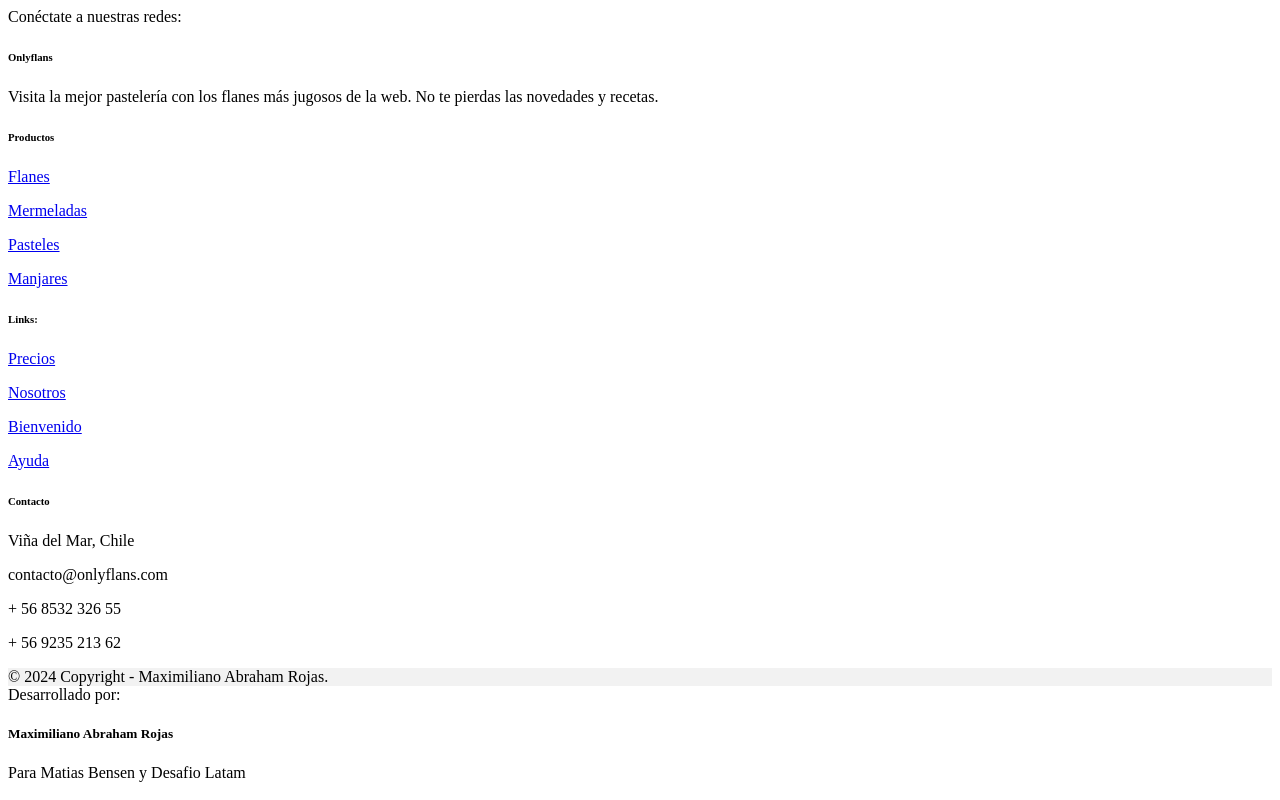
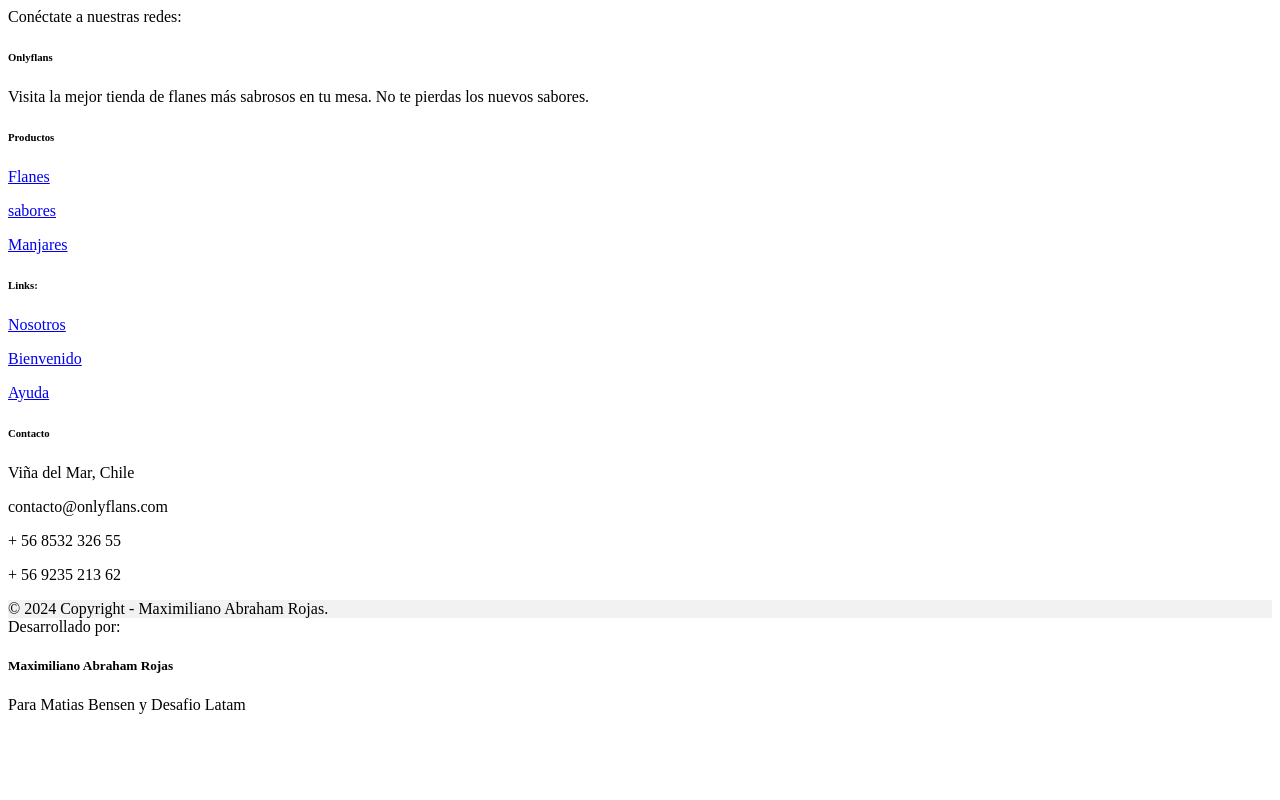
Before and after one commit to Maxabraham86/onlyflans, a Django app: template web/templates/parts/footer.html in a window 1280 px wide. Run offline with Django 5.2, Linux system fonts and the light colour scheme; the template is opened without the code that fills it, so the values that code supplies are empty.

```diff
--- a/web/templates/parts/footer.html
+++ b/web/templates/parts/footer.html
@@ -1,57 +1,32 @@
-<!-- Footer -->
-<footer class="text-center text-lg-start bg-body-tertiary text-muted">
-	<!-- Section: Social media -->
-	<section class="d-flex justify-content-center justify-content-lg-between p-4 border-bottom">
-		<!-- Left -->
+
+<footer class="text-center text-lg-start bg-body-tertiary text-muted ">
+
+	<section class="d-flex justify-content-center justify-content-lg-between p-4 border-bottom bg-succes">
+
 		<div class="me-5 d-none d-lg-block">
 			<span>Conéctate a nuestras redes:</span>
 		</div>
-		<!-- Left -->
 
-		<!-- Right -->
-		<div>
-			<a href="" class="me-4 text-reset">
-				<i class="fab fa-facebook-f"></i>
-			</a>
-			<a href="" class="me-4 text-reset">
-				<i class="fab fa-twitter"></i>
-			</a>
-			<a href="" class="me-4 text-reset">
-				<i class="fab fa-google"></i>
-			</a>
-			<a href="" class="me-4 text-reset">
-				<i class="fab fa-instagram"></i>
-			</a>
-			<a href="" class="me-4 text-reset">
-				<i class="fab fa-linkedin"></i>
-			</a>
-			<a href="" class="me-4 text-reset">
-				<i class="fab fa-github"></i>
-			</a>
-		</div>
-		<!-- Right -->
 	</section>
-	<!-- Section: Social media -->
 
-	<!-- Section: Links  -->
+
+
 	<section class="">
 		<div class="container text-center text-md-start mt-5">
-			<!-- Grid row -->
+
 			<div class="row mt-3">
-				<!-- Grid column -->
+
 				<div class="col-md-3 col-lg-4 col-xl-3 mx-auto mb-4">
-					<!-- Content -->
+
 					<h6 class="text-uppercase fw-bold mb-4">
 						<i class="fas fa-gem me-3"></i>Onlyflans
 					</h6>
 					<p>
-						Visita la mejor pastelería con los flanes más jugosos de la web.
-						No te pierdas las novedades y recetas.
+						Visita la mejor tienda de flanes más sabrosos en tu mesa.
+						No te pierdas los nuevos sabores.
 					</p>
 				</div>
-				<!-- Grid column -->
 
-				<!-- Grid column -->
 				<div class="col-md-2 col-lg-2 col-xl-2 mx-auto mb-4">
 					<!-- Links -->
 					<h6 class="text-uppercase fw-bold mb-4">
@@ -61,26 +36,20 @@
 						<a href="#" class="text-reset">Flanes</a>
 					</p>
 					<p>
-						<a href="#" class="text-reset">Mermeladas</a>
-					</p>
 					<p>
-						<a href="#" class="text-reset">Pasteles</a>
+						<a href="#" class="text-reset">sabores</a>
 					</p>
 					<p>
 						<a href="#" class="text-reset">Manjares</a>
 					</p>
 				</div>
-				<!-- Grid column -->
 
-				<!-- Grid column -->
 				<div class="col-md-3 col-lg-2 col-xl-2 mx-auto mb-4">
 					<!-- Links -->
 					<h6 class="text-uppercase fw-bold mb-4">
 						Links:
 					</h6>
-					<p>
-						<a href="#" class="text-reset">Precios</a>
-					</p>
+
 					<p>
 						<a href="/about" class="text-reset">Nosotros</a>
 					</p>
@@ -91,9 +60,7 @@
 						<a href="#" class="text-reset">Ayuda</a>
 					</p>
 				</div>
-				<!-- Grid column -->
 
-				<!-- Grid column -->
 				<div class="col-md-4 col-lg-3 mx-auto mb-md-0 mb-4">
 					<!-- Links -->
 					<h6 class="text-uppercase fw-bold mb-4">Contacto</h6>
@@ -105,32 +72,32 @@
 					<p><i class="fas fa-phone me-3"></i> + 56 8532 326 55</p>
 					<p><i class="fas fa-print me-3"></i> + 56 9235 213 62</p>
 				</div>
-				<!-- Grid column -->
+
 			</div>
-			<!-- Grid row -->
+
 		</div>
 	</section>
-	<!-- Section: Links  -->
 
-	<!-- Copyright -->
-	<div class="text-center p-4" style="background-color: rgba(0, 0, 0, 0.05);">
+
+
+	<div class="text-end p-4" style="background-color: rgba(0, 0, 0, 0.05);">
 		© 2024 Copyright - Maximiliano Abraham Rojas.
 	</div>
-	<!-- Copyright -->
+
 </footer>
-<!-- Footer -->
+
 
 
 <div >
     <div class="card-header">
         Desarrollado por:
     </div>
-    <div class="card-body">
+    <div class="card-body text-body-succes ">
         <h5 class="card-title">Maximiliano Abraham Rojas <br></h5>
         <p class="card-text"> Para Matias Bensen y Desafio Latam</p>
 
     </div>
-    <div class="card-footer text-body-secondary">
+    <div class="card-footer ">
 
     </div>
 </div>
--- a/web/templates/parts/navbar.html
+++ b/web/templates/parts/navbar.html
@@ -1,4 +1,4 @@
-<nav class="navbar navbar-expand-lg bg-body-dark bg-dark" data-bs-theme="dark">
+<nav class="navbar navbar-expand-lg bg-body-dark bg-dark mb-3" data-bs-theme="dark">
     <div class="container-fluid">
       <a class="navbar-brand" href="#">Onlyflans</a>
       <button class="navbar-toggler" type="button" data-bs-toggle="collapse" data-bs-target="#navbarSupportedContent" aria-controls="navbarSupportedContent" aria-expanded="false" aria-label="Toggle navigation">
--- a/web/urls.py
+++ b/web/urls.py
@@ -1,10 +1,11 @@
 from django.urls import path
-from web.views import index, about, welcome, detalleFlan
+from web.views import index, about, welcome, detalleFlan, contact_form
 
 
 urlpatterns =[
     path ('', index),
     path('about/', about),
     path ('welcome/', welcome),
-    path('flan/<id>/', detalleFlan)
+    path('flan/<id>/', detalleFlan),
+    path('contact_form', contact_form )
 ]
```
Also changed, not shown: web/templates/about.html (+12 -2 lines), web/templates/base.html (+7 -6 lines), web/templates/exito.html (added, +9 -0 lines), web/templates/index.html (+3 -5 lines), web/templates/parts/notas.txt (added, +19 -0 lines), web/templates/welcome.html (+12 -7 lines), web/views.py (+38 -1 lines), 1 other file.
